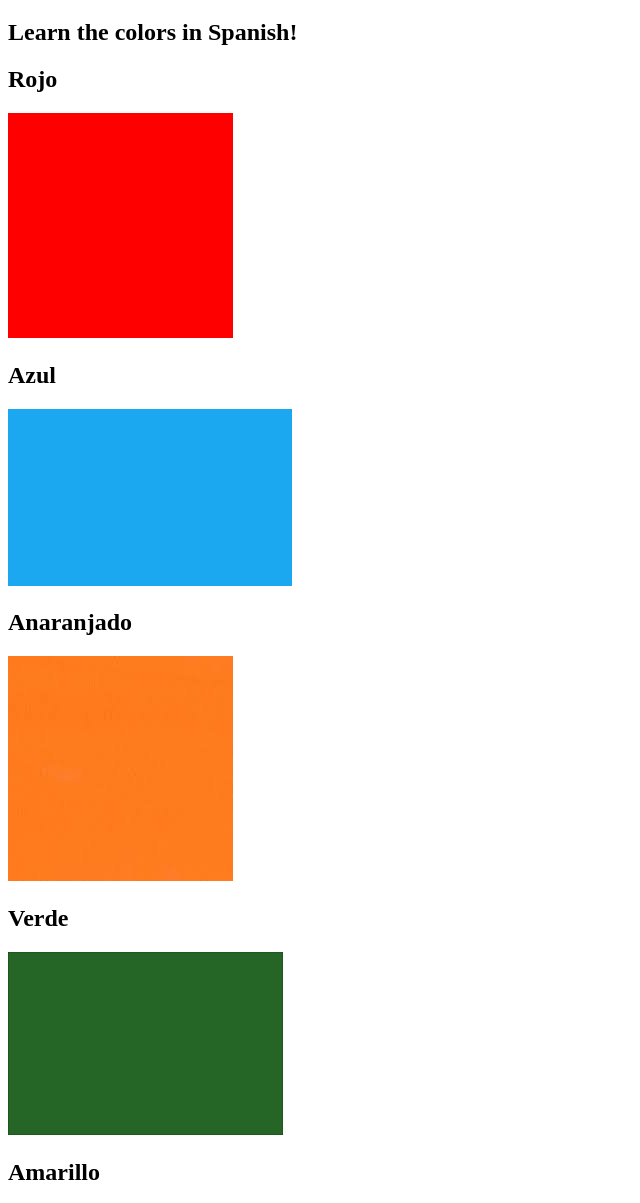
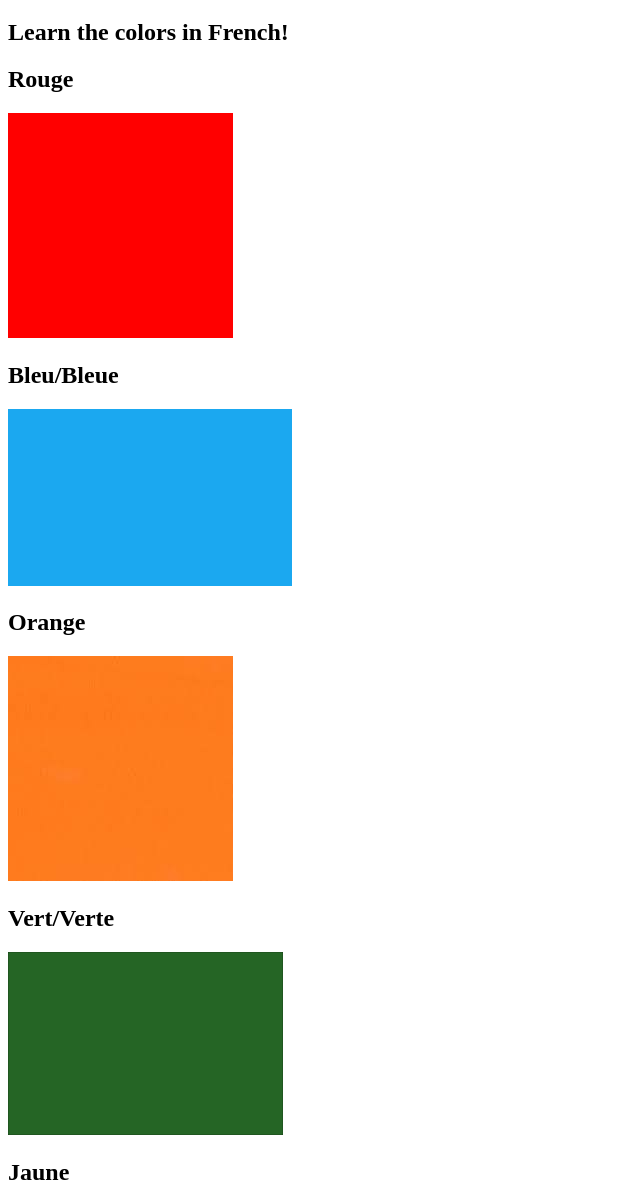
Before and after one commit to ebaulkmon/html-french-colors-flashcards, a plain HTML site: page index.html in a window 1280 px wide. Shown: the part 61-1264 px from the top of the page, without its empty margins (0-640 px from the left). Drawn offline with Linux system fonts and the light colour scheme.

Commit message:
Update index.html
updating to be french.

```diff
--- a/index.html
+++ b/index.html
@@ -2,41 +2,26 @@
 <html lang="en">
   <head>
     <meta charset="UTF-8" />
-    <title>Spanish Vocabulary</title>
+    <title>French Vocabulary</title>
     <link rel="stylesheet" href="./style.css" />
   </head>
 
   <body>
     <h1>Colors</h1>
-    <h2>Learn the colors in Spanish!</h2>
-    <h2 class="color-title" id="red">Rojo</h2>
+    <h2>Learn the colors in French!</h2>
+    <h2 class="color-title" id="red">Rouge</h2>
     <img src="./assets/images/red.png" alt="red" />
 
-    <h2 class="color-title" id="blue">Azul</h2>
+    <h2 class="color-title" id="blue">Bleu/Bleue</h2>
     <img src="./assets/images/blue.png" alt="blue" />
 
-    <h2 class="color-title" id="orange">Anaranjado</h2>
+    <h2 class="color-title" id="orange">Orange</h2>
     <img src="./assets/images/orange.png" alt="orange" />
 
-    <h2 class="color-title" id="green">Verde</h2>
+    <h2 class="color-title" id="green">Vert/Verte</h2>
     <img src="./assets/images/green.png" alt="green" />
 
-    <h2 class="color-title" id="yellow">Amarillo</h2>
+    <h2 class="color-title" id="yellow">Jaune</h2>
     <img src="./assets/images/yellow.png" alt="yellow" />
   </body>
 </html>
-
-<!--
-TODOs
-IMPORTANT: You should not need to make ANY CHANGES to index.html
-All code should be written in your CSS file.
-
-1. Create a CSS file and incorporate it as an external stylesheet.
-2. Use CSS to style each of the color titles to meaning.
-Hint: Use the id to help if you don't know the words in spanish.
-3. Use CSS to change all the color titles to have "font-weight: normal;"
-4. Use CSS (not HTML) to make all the images 200px heigh and 200px wide.
-Hint:
-https://developer.mozilla.org/en-US/docs/Web/CSS/height
-https://developer.mozilla.org/en-US/docs/Web/CSS/width
--->
```
